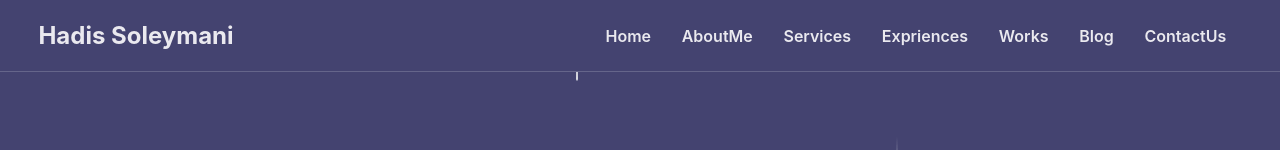
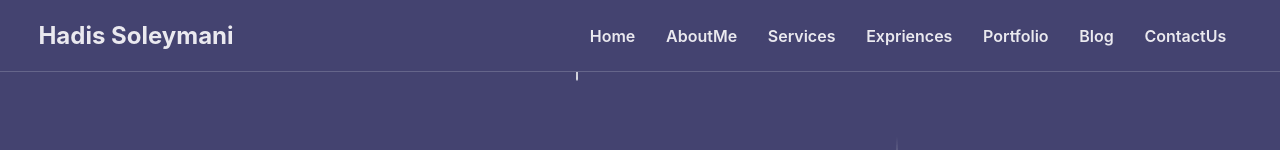
Before and after one commit to hadis-soleymani/myBlog, a Next.js app: page / in a window 1280 px wide. Shown: the top 150 px of the page. Built offline with nearby package versions, Linux system fonts and the light colour scheme; a web font is replaced by a local one.

Commit message:
change works to  portfolio

```diff
--- a/src/components/cards/work_card.js
+++ b/src/components/cards/portfolio_card.js
@@ -3,9 +3,9 @@ import Image from "next/image";
 import Link from "next/link";
 
 //styles
-import styles from "./work_card.module.css";
+import styles from "./portfolio_card.module.css";
 
-const Work_card = ({ img, name, width, route }) => {
+const Portfolio_card = ({ img, name, width, route }) => {
   return (
     <div className={styles.card_container} data-aos="zoom-in-up">
       <div className={styles.img_container}>
@@ -29,4 +29,4 @@ const Work_card = ({ img, name, width, route }) => {
   );
 };
 
-export default Work_card;
+export default Portfolio_card;
--- a/src/components/sections/works.js
+++ b/src/components/sections/portfolio.js
@@ -2,13 +2,13 @@ import React, { useState, useEffect } from "react";
 import Link from "next/link";
 
 //styles
-import styles from "./works.module.css";
+import styles from "./portfolio.module.css";
 
 //components
-import Work_card from "../cards/work_card";
+import Portfolio_card from "../cards/portfolio_card";
 import Button from "../shared/button";
 
-const Works = ({ allPortfolioData }) => {
+const Portfolio = ({ allPortfolioData }) => {
   const [show, setShow] = useState(false);
 
   //To prevent the entry of undefine props
@@ -20,12 +20,12 @@ const Works = ({ allPortfolioData }) => {
   };
 
   return isBrowser ? (
-    <div className={styles.works_container} id="works">
-      <h1 data-aos="fade-up">Works</h1>
+    <div className={styles.portfolio_container} id="portfolio">
+      <h1 data-aos="fade-up">Portfolio</h1>
 
       <div className={styles.cards_container}>
         {allPortfolioData.map(({ id, width, title, poster_image }) => (
-          <Work_card key={id} img={poster_image} name={title} width={width} route={id}/>
+          <Portfolio_card key={id} img={poster_image} name={title} width={width} route={id}/>
         ))}
       </div>
 
@@ -34,4 +34,4 @@ const Works = ({ allPortfolioData }) => {
   ) : null;
 };
 
-export default Works;
+export default Portfolio;
--- a/src/components/sections/works.module.css
+++ b/src/components/sections/portfolio.module.css
@@ -1,9 +1,9 @@
-.works_container {
+.portfolio_container {
   display: flex;
   align-items: center;
   flex-direction: column;
 }
-.works_container h1 {
+.portfolio_container h1 {
   font-size: 1.3rem;
   width: 92vw;
   text-align: left;
@@ -19,7 +19,7 @@
 
 
 @media (max-width: 1200px){
-  .works_container h1 {
+  .portfolio_container h1 {
     padding: 3rem 0 0 0;
     margin-bottom: 0;
   }
--- a/src/components/shared/navbar.js
+++ b/src/components/shared/navbar.js
@@ -59,7 +59,7 @@ export default function Navbar({ open }) {
     Services: false,
     AboutMe: false,
     Expriences: false,
-    Works: false,
+    Portfolio: false,
     Blog: false,
     ContactUs: false,
   });
@@ -119,13 +119,13 @@ export default function Navbar({ open }) {
         </li>
         <li>
           <Link
-            to="works"
+            to="portfolio"
             spy={true}
             className={clicked.Works ? styles.active_item : null}
             onClick={clickedItem}
             smooth={true}
           >
-            Works
+            Portfolio
           </Link>
         </li>
         <li>
--- a/src/pages/screens/landing_page.js
+++ b/src/pages/screens/landing_page.js
@@ -7,7 +7,7 @@ import Home from '../../components/sections/home';
 import AboutMe from '../../components/sections/about_me';
 import Services from '../../components/sections/services';
 import Experience from '../../components/sections/experience';
-import Works from '../../components/sections/works';
+import Portfolio from '../../components/sections/portfolio';
 import Posts from '../../components/sections/posts';
 import Email from '../../components/sections/email';
 import Footer from '../../components/shared/footer';
@@ -21,7 +21,7 @@ const Landing_page = ({allPortfolioData}) => {
       <AboutMe />
       <Services />
       <Experience />
-      <Works allPortfolioData={allPortfolioData} />
+      <Portfolio allPortfolioData={allPortfolioData} />
       <Posts />
       <Email />
       <Footer />
--- a/src/pages/screens/work_detail.js
+++ b/src/pages/screens/portfolio_detail.js
@@ -2,9 +2,9 @@ import React from "react";
 import Image from "next/image";
 import Slider from "react-styled-carousel";
 
-import styles from "./work_detail.module.css";
+import styles from "./portfolio_detail.module.css";
 
-const Work_detail = () => {
+const Portfolio_detail = () => {
   return (
     <div className={styles.container}>
       <header>
@@ -38,4 +38,4 @@ const Work_detail = () => {
   );
 };
 
-export default Work_detail;
+export default Portfolio_detail;
```
Also changed, not shown: src/components/cards/portfolio_card.module.css (renamed from src/components/cards/work_card.module.css), src/pages/screens/portfolio_detail.module.css (renamed from src/pages/screens/work_detail.module.css).
